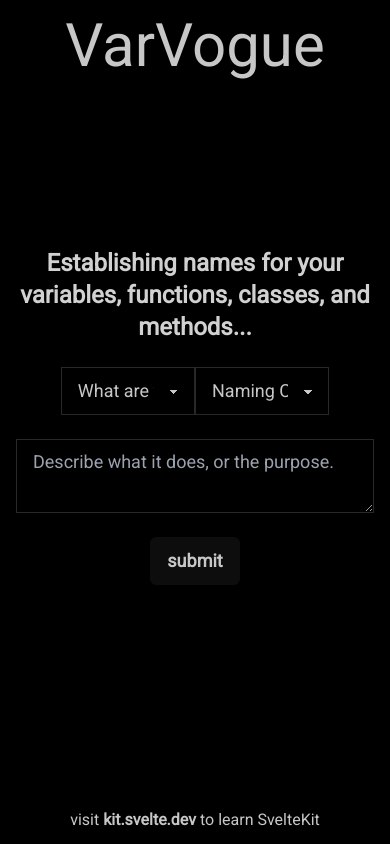
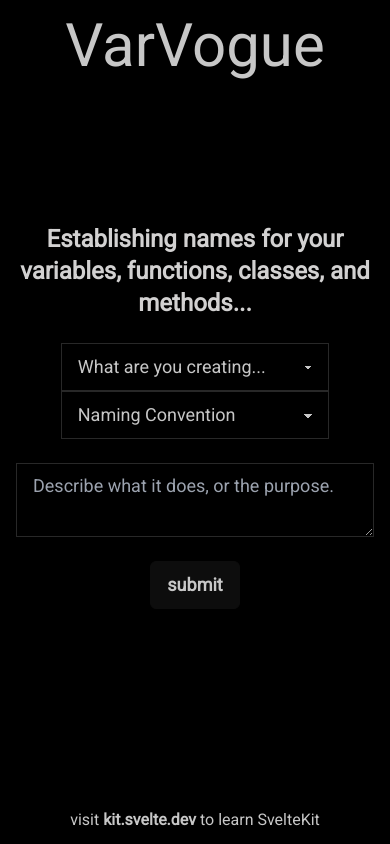
Before and after one commit to josegiron1/varvogue, a SvelteKit app: page / in a window 390 px wide. Built offline with nearby package versions, Linux system fonts and the light colour scheme.

Commit message:
make it responsive

```diff
--- a/src/routes/+page.svelte
+++ b/src/routes/+page.svelte
@@ -65,7 +65,9 @@
 		Establishing names for your variables,
 		functions, classes, and methods...
 	</h1>
-	<div class="flex justify-between w-3/4">
+	<div
+		class="flex md:flex-row flex-col justify-between w-3/4"
+	>
 		<select
 			name="name"
 			class="select select-bordered w-full max-w-xs text-lg"
```
